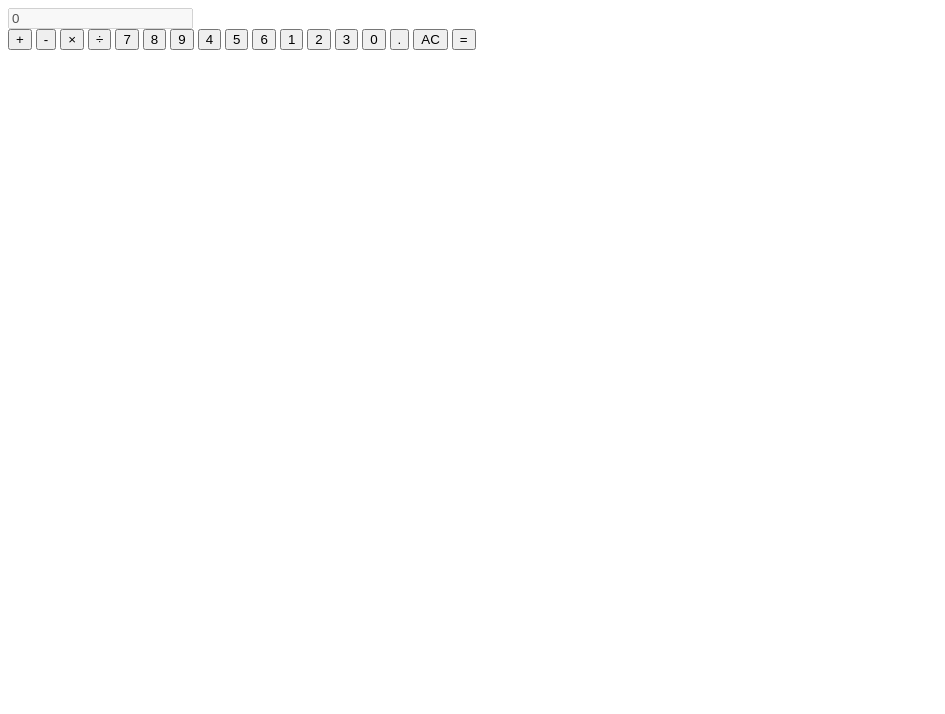
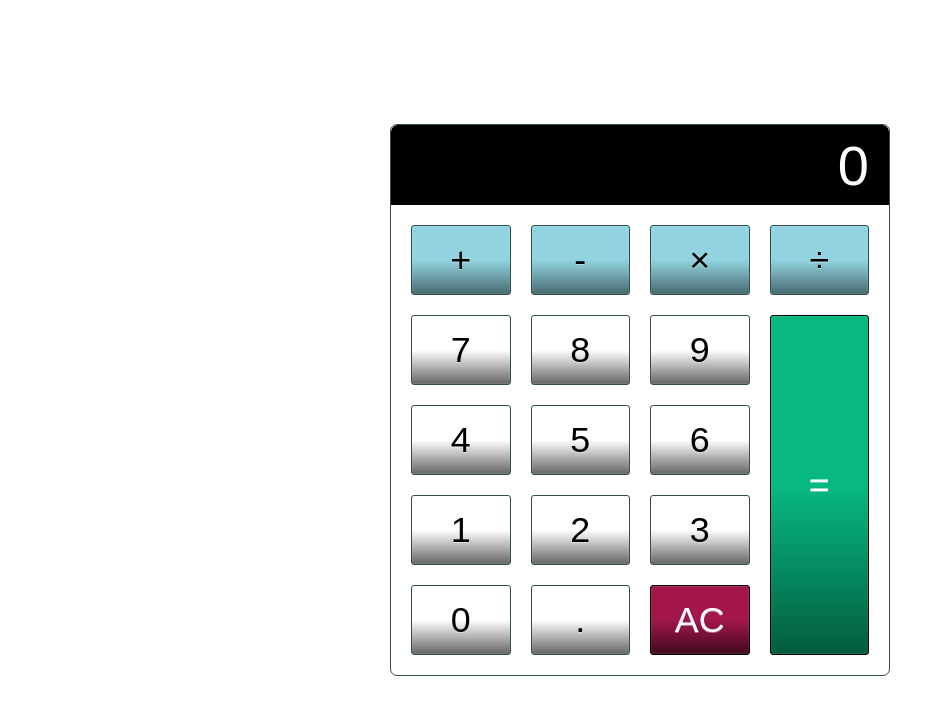
Before and after one commit to Haskasimo/Javascript_Projects, a plain HTML site: page Calculator/claculator.html in a window 1280 px wide. Shown: the whole page, without its empty margins (0-945 px from the left). Drawn offline with Linux system fonts and the light colour scheme.

Commit message:
update Calculator app

```diff
--- a/Calculator/CSS/Calculator_CSS.css
+++ b/Calculator/CSS/Calculator_CSS.css
@@ -0,0 +1,83 @@
+html {
+    font-size: 70%;
+    box-sizing: border-box;
+}
+*, *::before, *::after{
+    margin: 0;
+    padding: 0;
+    box-sizing: inherit;
+}
+
+.calculator {
+    border: 1.2px solid darkslategray;
+    border-radius: 7px;
+    position: absolute;
+    top: 50%;
+    left: 50%;
+    transform: translate(-50%, -50%);
+    width: 500px;
+}
+
+.calculator-screen {
+    width:100%;
+    font-size: 5rem;
+    height: 80px;
+    border: none;
+    background-color: black;
+    color: white;
+    text-align: right;
+    padding-left: 20px;
+    padding-right: 20px;
+    border-radius: 7px 7px 0px 0px;
+}
+
+button {
+    height: 70px;
+    border-radius: 3px;
+    border: 1px solid darkslategray;
+    background-color: transparent;
+    font-size: 3.2rem;
+    color: black;
+    background-image: linear-gradient(to bottom, transparent, transparent 50%, rgba(0,0,0,0.6));
+    text-shadow: 0 1px rgba(255, 255, 255, .4);
+    /*Each value below is separated by a comma after te rgba values*/
+    box-shadow: inset 0 0 0 1px rgba(255, 255, 255, .05),
+    inset 0 1px 0 0 rgba(255, 255, 255, .05),
+    inset 0 -1px 0 0 rgba(255, 255, 255, .05),
+    0 1px 0 0 rgba(255, 255, 255, .05) ;
+    cursor: pointer;
+}
+
+button:hover {
+    background-color: #e1e1e1;
+
+}
+
+.operator {
+    color: black;
+    background-image: linear-gradient(to bottom, transparent, transparent 50%, rgba(0,0,0,0.5));
+    background-color: rgb(145, 212, 224);
+}
+.all-clear{
+    background-color: rgb(162, 22, 76);
+    border-color: rgb(0, 0, 0);
+    color: #fff;
+}
+.equal-sign{
+    background-color: rgb(7, 185, 129);
+    border-color: black;
+    color: #fff;
+    height: 100%;
+    grid-area: 2/4/6/5;
+}
+
+.equal-sign:hover {
+    background-color: darkblue;
+}
+
+.calculator-keys {
+    display: grid;
+    grid-template-columns: repeat(4, 1fr);
+    grid-gap: 20px;
+    padding: 20px;;
+}
--- a/Calculator/JS/Calculator_Javascript.js
+++ b/Calculator/JS/Calculator_Javascript.js
@@ -0,0 +1,117 @@
+//createes an object to keep track of values
+const Calculator = {
+    //This will display 0 on the calculator screen
+    Display_Value:'0',
+    //This will hold the first opperand for any expressions, we set is to Null for now.
+    First_Opperand: null,
+    //THis checks wether or not the second operand has been inputted by the user.
+    Wait_Second_Opperand:false,
+    //this will hold the operator, it is set to null for now.
+    operator:null,
+
+};
+
+//This modifies the values each time a button is clicked.
+function Input_Digit(digit) {
+    const {Display_Value, Wait_Second_Opperand} =Calculator;
+    //This checks if the Wait_second_opperand is true, and sets Display_Value to the key that was clicked.
+    if (Wait_Second_Opperand=== true) {
+        Calculator.Display_Value= digit;
+        Calculator.Wait_Second_Opperand = false;
+    }
+    else {
+        //This overwrites Display_value if the current value is 0, otherwise, it adds to it.
+        Calculator.Display_Value  =Display_Value === '0' ? digit: Display_Value + digit;
+    }
+
+}
+
+//THis section handles decimal points.
+function Input_Decimal(dot) {
+    //THis ensures that accidental clicking os the decimal point doesn't cause bugs.
+    if (Calculator.Wait_Second_Opperand === true) return;
+    if(!Calculator.Display_Value.includes(dot)){
+        // if the Display_value does not contain a decimal point we want to add a decimal point.
+        Calculator.Display_Value += dot;
+    }
+}
+
+//THis section handles operators
+function Handle_Operator(Next_Operator) {
+    const {First_Opperand, Display_Value, operator} = Calculator;
+    //When an operator key is pressed we convert the current number displayed to a number
+    // and then store the result in Calculator.First_Operand if it doesn't already exsist.
+    const Value_of_Input = parseFloat(Display_Value);
+    //Checks if an oparatior already exsits and if wait_Second_Operand is true, then updates the
+    //operator an exits from the function.
+    if (operator && Calculator.Wait_Second_Opperand) {
+        Calculator.operator = Next_Operator;
+        return;
+    }
+    if (First_Opperand == null) {
+        Calculator.First_Opperand = Value_of_Input;
+    }
+    else if (operator) {
+        const Value_Now = First_Opperand || 0;
+        //If operator exists, property lookup is performed for the operator in the Perform_Calculation
+        //object and the function that matches the operator is executed.
+        let result = Perform_Calculation[operator](Value_Now, Value_of_Input);
+        //Here we add a fixed amount of numbers after the decimal.
+        result = Number(result).toFixed (9);
+        //This will remove any trailing 0's
+        result = (result *1).toString();
+        Calculator.Display_Value = parseFloat(result);
+        Calculator.First_Opperand = parseFloat(result);
+    }
+    Calculator.Wait_Second_Opperand = true;
+    Calculator.operator = Next_Operator;
+    }
+
+    const Perform_Calculation = {
+        '/': (First_Opperand, Second_Operand) => First_Opperand / Second_Operand,
+        '*': (First_Opperand, Second_Operand) => First_Opperand * Second_Operand,
+        '+': (First_Opperand, Second_Operand) => First_Opperand + Second_Operand,
+        '-': (First_Opperand, Second_Operand) => First_Opperand - Second_Operand,
+        '=': (First_Opperand, Second_Operand) => Second_Operand
+    };
+
+    function Calculator_Reset() {
+        Calculator.Display_Value = '0';
+        Calculator.First_Opperand = null;
+        Calculator.Wait_Second_Opperand = false;
+        Calculator.operator = null;
+    }
+    //THis function updates the calculator screen with the contents od Display_Value
+    function Update_Display() {
+        const display = document.querySelector('.calculator-screen');
+        display.value = Calculator.Display_Value;
+    }
+
+    Update_Display();
+    //This selection monitors button clicks
+    const keys = document.querySelector('.calculator-keys');
+    keys.addEventListener('click', (event) => {
+        const {target} = event;
+        if(!target.matches('button')) {
+            return;
+        }
+        if(target.classList.contains('operator')) {
+            Handle_Operator(target.value);
+            Update_Display();
+            return;
+        }
+
+        if (target.classList.contains('decimal')) {
+            Input_Decimal(target.value);
+            Update_Display();
+            return;
+        }
+        //Ensures that AC clears all inputs from the Calculator screen.
+        if (target.classList.contains('all-clear')) {
+            Calculator_Reset();
+            Update_Display();
+            return;
+        }
+        Input_Digit(target.value);
+        Update_Display();
+    })
--- a/Calculator/claculator.html
+++ b/Calculator/claculator.html
@@ -5,8 +5,8 @@
             <title> Calculataor</title>
             <meta name="discription" content="A basic HTML, CSS and JavaScript Calculator">
             <meta name="author" content="Mara Haggar">
-            <link rel="stylsheet" href="./CSS/Calculator_CSS.css">
-            <script src="./JS/Calculator_Javascript.js"></script>
+            <link rel="stylesheet" href="./CSS/Calculator_CSS.css">
+
         </head>
 
         <body>
@@ -40,5 +40,6 @@
 
                 </div>
             </div>
+            <script src="./JS/Calculator_Javascript.js"></script>
         </body>
     </html>
```
